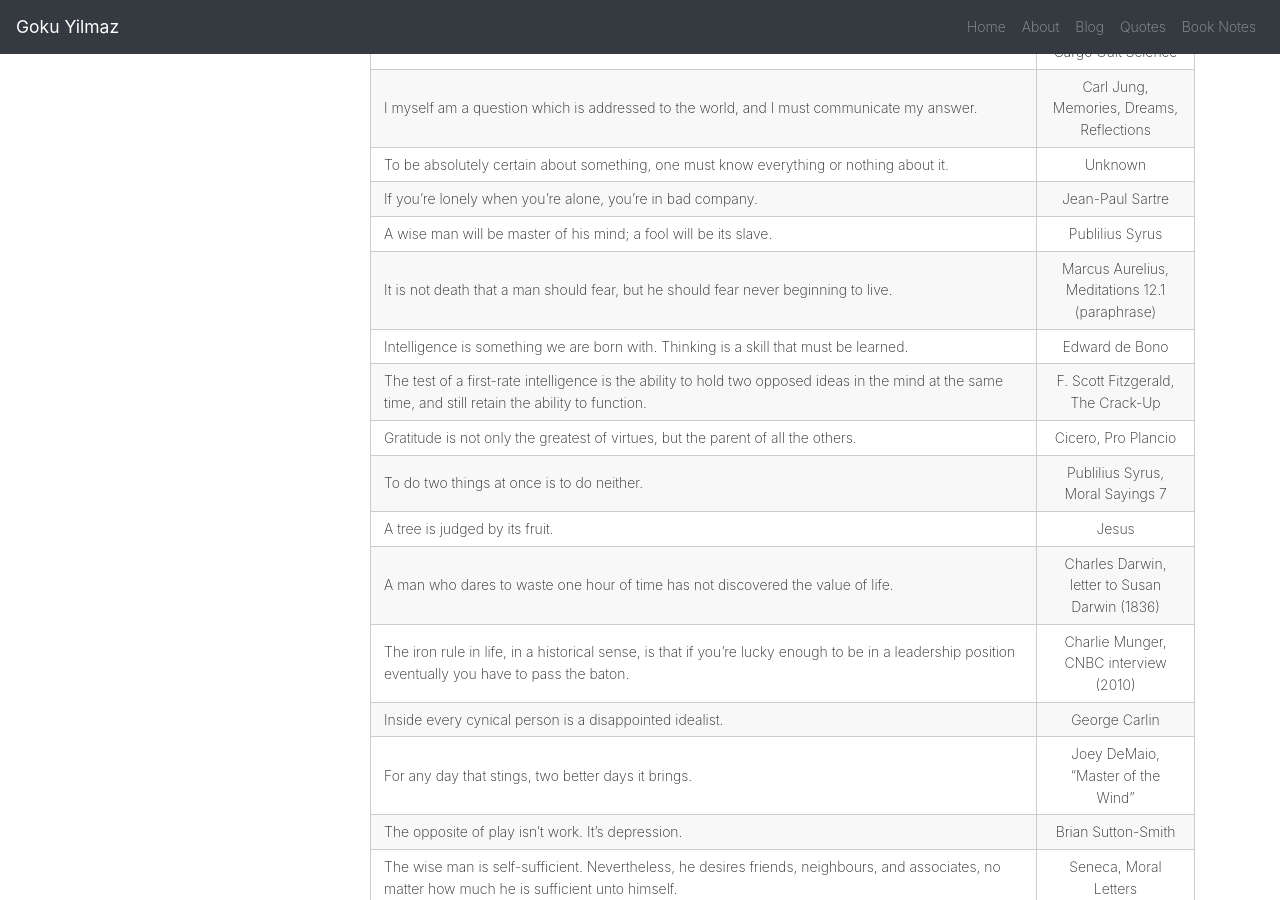
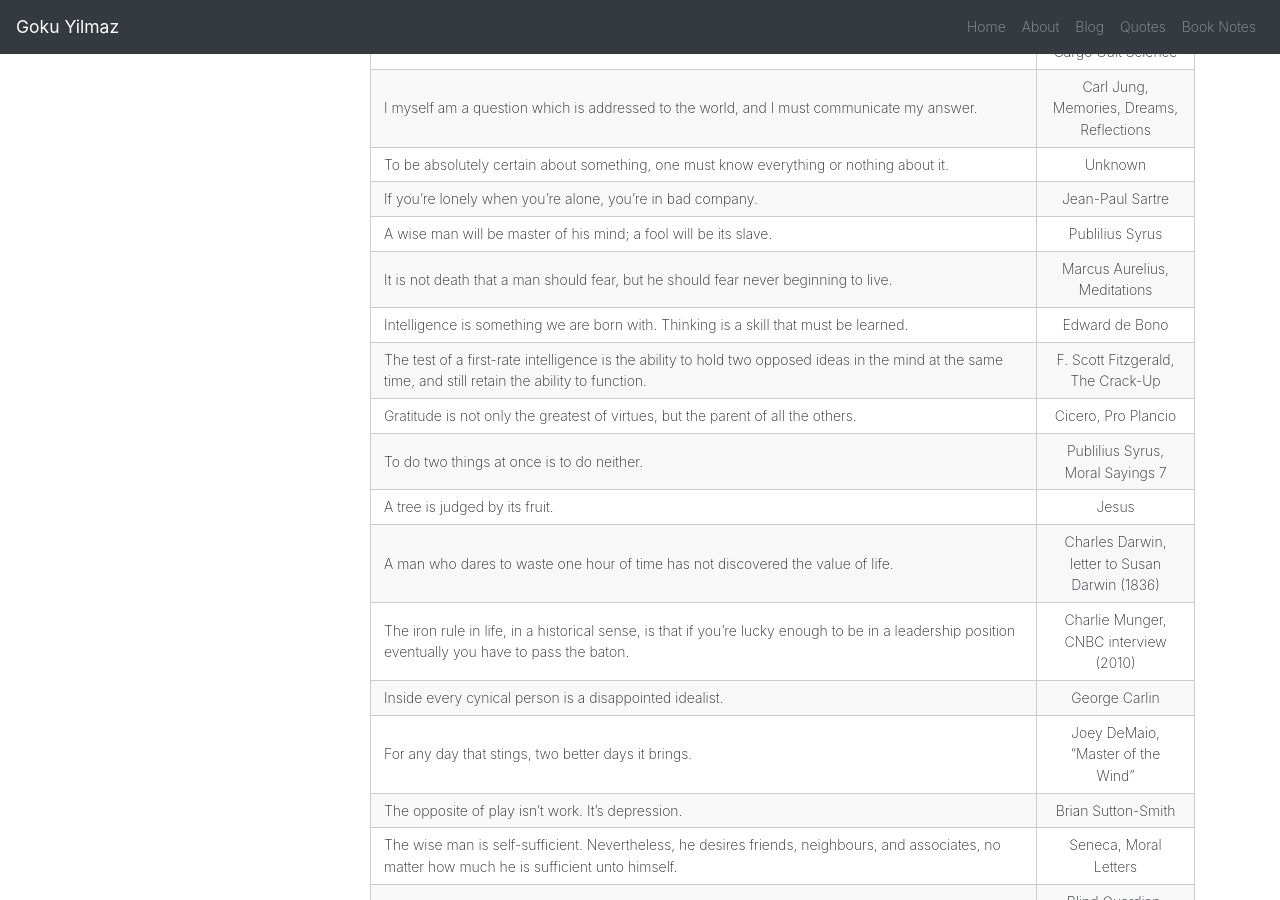
Before and after one commit to Esqarrouth/goktugyil.github.io, a Jekyll site: the page built from _pages/quotes.md, in a window 1280 px wide and 900 px high, scrolled down 9216 px. Built offline with Jekyll 4.4.1, drawn with Linux system fonts in a browser that asks for light colours.

Commit message:
Simplify Marcus Aurelius attribution

```diff
--- a/_pages/quotes.md
+++ b/_pages/quotes.md
@@ -212,7 +212,7 @@ I myself am a question which is addressed to the world, and I must communicate m
 To be absolutely certain about something, one must know everything or nothing about it.|Unknown
 If you’re lonely when you’re alone, you’re in bad company.|Jean-Paul Sartre
 A wise man will be master of his mind; a fool will be its slave.|Publilius Syrus
-It is not death that a man should fear, but he should fear never beginning to live.|Marcus Aurelius, Meditations 12.1 (paraphrase)
+It is not death that a man should fear, but he should fear never beginning to live.|Marcus Aurelius, Meditations
 Intelligence is something we are born with. Thinking is a skill that must be learned.|Edward de Bono
 The test of a first-rate intelligence is the ability to hold two opposed ideas in the mind at the same time, and still retain the ability to function.|F. Scott Fitzgerald, The Crack-Up
 Gratitude is not only the greatest of virtues, but the parent of all the others.|Cicero, Pro Plancio
```
